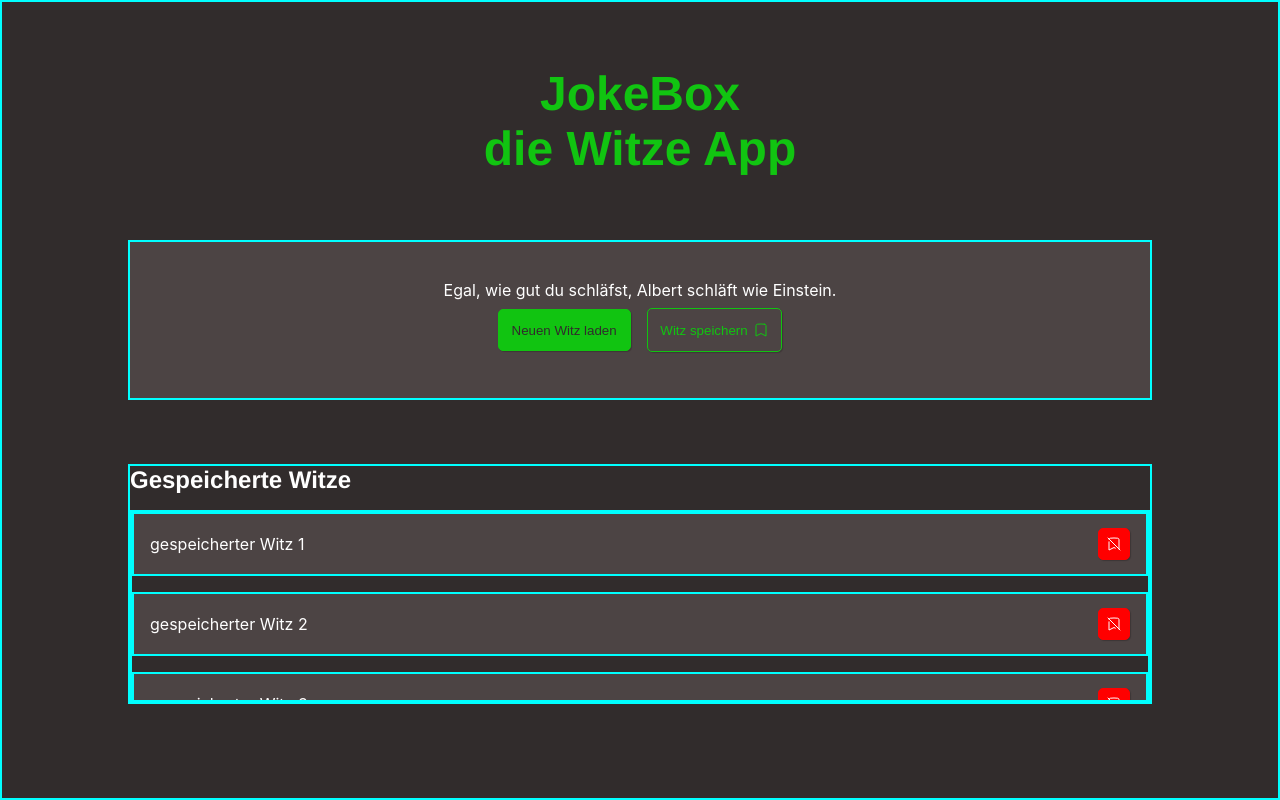
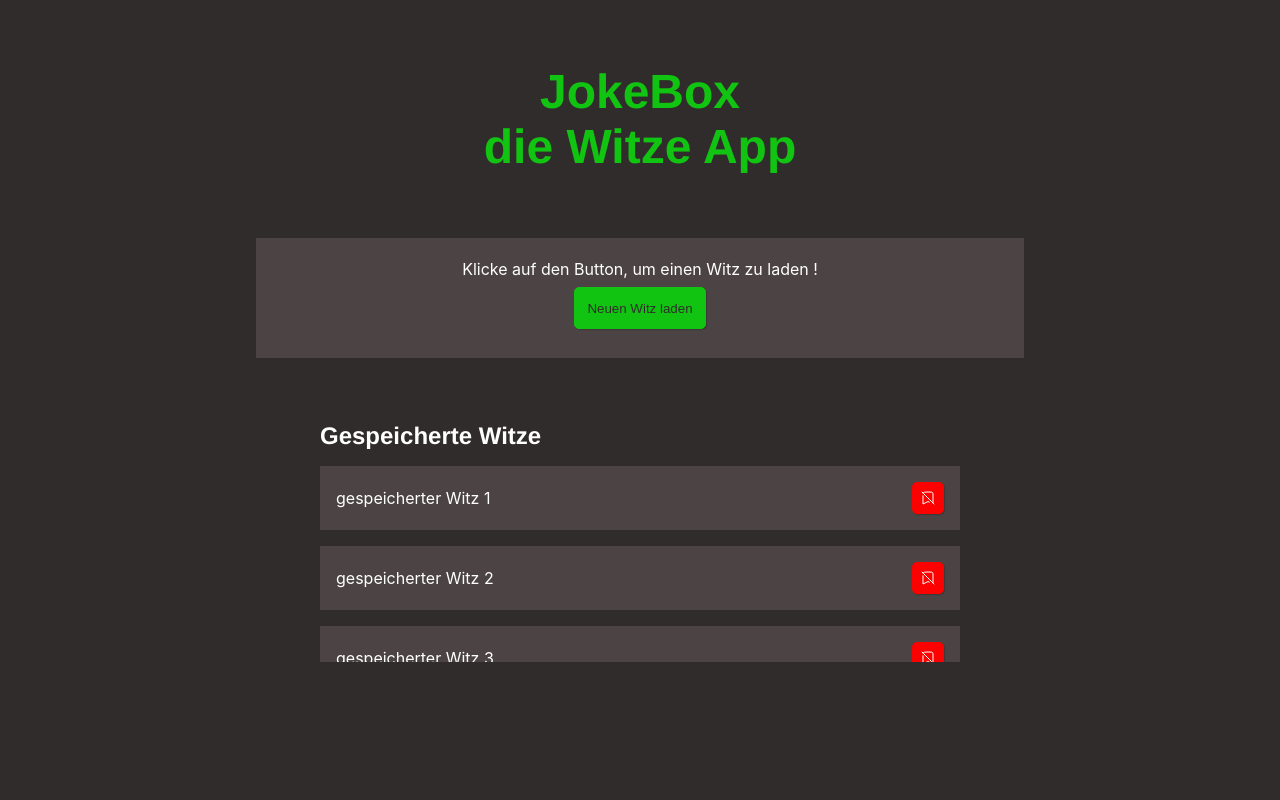
Before and after one commit to Steven0age/jokebox, a React (Vite) app: page / in a window 1280 px wide. Built offline with nearby package versions, Linux system fonts and the light colour scheme; a web font is replaced by a local one.

Commit message:
add buttonDisabled prop; minor styling changed

```diff
--- a/src/components/Button/Button.tsx
+++ b/src/components/Button/Button.tsx
@@ -4,14 +4,18 @@ type ButtonProps = {
   buttonText?: string;
   buttonClass?: string;
   buttonIcon?: React.ReactNode;
+  buttonDisabled?: boolean;
 };
 export default function Button({
   buttonText,
   buttonClass,
   buttonIcon,
+  buttonDisabled,
 }: ButtonProps) {
   return (
-    <button className={buttonClass}>
+    <button
+      className={`${buttonClass} ${buttonDisabled ? "button--disabled" : ""}`}
+    >
       {buttonText}
       {buttonIcon}
     </button>
--- a/src/components/ButtonBar/ButtonBar.tsx
+++ b/src/components/ButtonBar/ButtonBar.tsx
@@ -13,6 +13,7 @@ export default function ButtonBar() {
         buttonClass={"button button--secondary"}
         buttonText={"Witz speichern"}
         buttonIcon={<SaveIcon />}
+        buttonDisabled={true}
       ></Button>
     </div>
   );
--- a/src/components/Card/Card.scss
+++ b/src/components/Card/Card.scss
@@ -2,8 +2,8 @@
   @include devBorder();
   @include centered-column();
   justify-content: center;
-  width: 80vw;
-  min-height: 20vh;
+  width: 60vw;
+  min-height: 15vh;
   max-height: 30vh;
   flex-shrink: 0;
 }
--- a/src/components/CurrentJoke/CurrentJoke.tsx
+++ b/src/components/CurrentJoke/CurrentJoke.tsx
@@ -1,9 +1,9 @@
 import "./CurrentJoke.scss";
-export default function JokeCard() {
-  return (
-    <p className="joke">
-      {" "}
-      Egal, wie gut du schläfst, Albert schläft wie Einstein.
-    </p>
-  );
+
+type JokeCardProps = {
+  JokeText: string;
+};
+
+export default function JokeCard({ JokeText }: JokeCardProps) {
+  return <p className="joke">{JokeText}</p>;
 }
--- a/src/components/JokeCard/JokeCard.tsx
+++ b/src/components/JokeCard/JokeCard.tsx
@@ -2,14 +2,18 @@ import "./JokeCard.scss";
 import Card from "../Card/Card";
 import CurrentJoke from "../CurrentJoke/CurrentJoke";
 import ButtonBar from "../ButtonBar/ButtonBar";
+import { useState } from "react";
 
 export default function JokeCard() {
+  const [loadedJoke, setLoadedJoke] = useState(
+    "Klicke auf den Button, um einen Witz zu laden !"
+  );
+
   return (
-    <>
-      <Card childClassName={"joke-card"}>
-        <CurrentJoke />
-        <ButtonBar />
-      </Card>
-    </>
+    <Card childClassName={"joke-card"}>
+      <CurrentJoke JokeText={loadedJoke} />
+
+      <ButtonBar />
+    </Card>
   );
 }
--- a/src/components/SavedJokesCard/SavedJokesCard.scss
+++ b/src/components/SavedJokesCard/SavedJokesCard.scss
@@ -1,5 +1,6 @@
 .saved-jokes-card {
   align-items: start;
+  width: 50vw;
 
   &__headline {
     padding-bottom: 1rem;
--- a/src/styles/_mixins.scss
+++ b/src/styles/_mixins.scss
@@ -1,7 +1,7 @@
 @use "./variables.scss" as *;
 
 @mixin devBorder() {
-  border: 2px solid #00ffff;
+  border: 0px solid #00ffff;
 }
 
 @mixin centered-column() {
```
